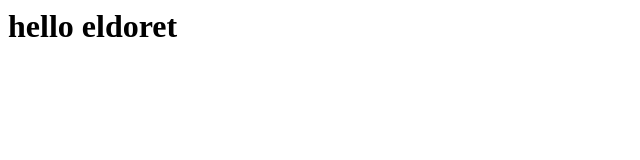
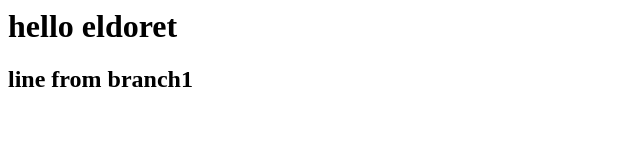
Before and after one commit to flossychep/eldoret-project, a plain HTML site: page index.html in a window 1280 px wide. Shown: the whole page, without its empty margins (0-640 px from the left). Drawn offline with Linux system fonts and the light colour scheme.

Commit message:
i have added h2

```diff
--- a/index.html
+++ b/index.html
@@ -1 +1,2 @@
 <h1>hello eldoret<h1>
+<h2>line from branch1</h2>
```
